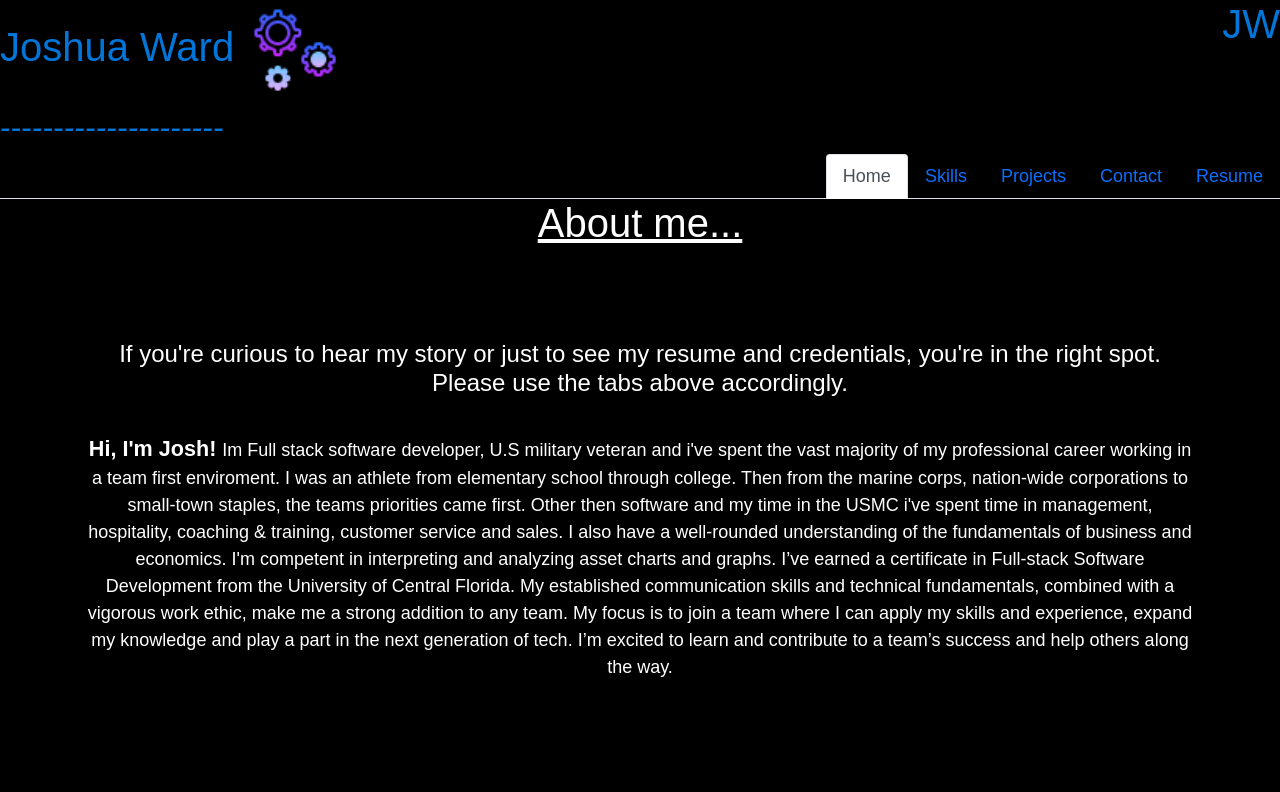
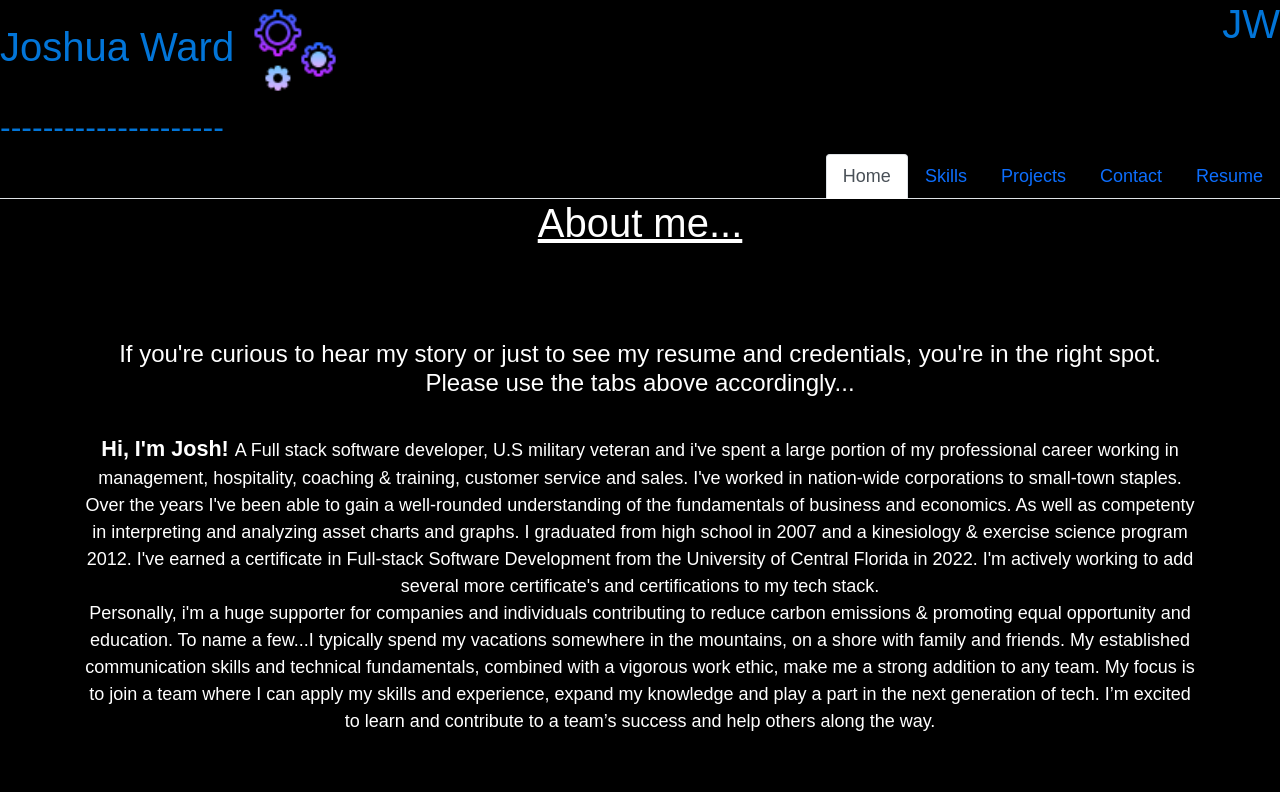
Before and after one commit to joshuapward2/My-Profile-Page, a React (Create React App) app: page / in a window 1280 px wide. Shown: the top 792 px of the page. Built offline with nearby package versions, Linux system fonts and the light colour scheme.

Commit message:
finishing up about me

```diff
--- a/src/components/pages/Home.js
+++ b/src/components/pages/Home.js
@@ -17,11 +17,11 @@ export default function Home() {
           <div class="col-sm-12">
             <div class="card home rounded-border">
               <p className='textContent'>
-                <h4>If you're curious to hear my story or just to see my resume and credentials, you're in the right spot. Please use the tabs above accordingly.</h4>
+                <h4>If you're curious to hear my story or just to see my resume and credentials, you're in the right spot. Please use the tabs above accordingly...</h4>
                 <br></br>
-                <span className='textIntro'> Hi, I'm Josh! </span> Im Full stack software developer, U.S military veteran and i've spent the vast majority of my professional career working in a team first enviroment. I was an athlete from elementary school through college. Then from the marine corps, nation-wide corporations to small-town staples, the teams priorities came first.
-                Other then software and my time in the USMC i've spent time in management, hospitality, coaching & training, customer service and sales. I also have a well-rounded understanding of the fundamentals of business and economics. I'm competent in interpreting and analyzing asset charts and graphs. I’ve earned a certificate in Full-stack Software Development from the University of Central Florida.
-                My established communication skills and technical fundamentals, combined with a vigorous work ethic, make me a strong addition to any team. My focus is to join a team where I can apply my skills and experience, expand my knowledge and play a part in the next generation of tech. I’m excited to learn and contribute to a team’s success and help others along the way.
+                <span className='textIntro'> Hi, I'm Josh! </span> A Full stack software developer, U.S military veteran and i've spent a large portion of my professional career working in management, hospitality, coaching & training, customer service and sales. I've worked in nation-wide corporations to small-town staples.
+                 Over the years I've been able to gain a well-rounded understanding of the fundamentals of business and economics. As well as competenty in interpreting and analyzing asset charts and graphs. I graduated from high school in 2007 and a kinesiology & exercise science program 2012. I've earned a certificate in Full-stack Software Development from the University of Central Florida in 2022. I'm actively working to add several more certificate's and certifications to my tech stack. <br></br>
+                Personally, i'm a huge supporter for companies and individuals contributing to reduce carbon emissions & promoting equal opportunity and education. To name a few...I typically spend my vacations somewhere in the mountains, on a shore with family and friends. My established communication skills and technical fundamentals, combined with a vigorous work ethic, make me a strong addition to any team. My focus is to join a team where I can apply my skills and experience, expand my knowledge and play a part in the next generation of tech. I’m excited to learn and contribute to a team’s success and help others along the way.
 
               </p>
             </div>
```
